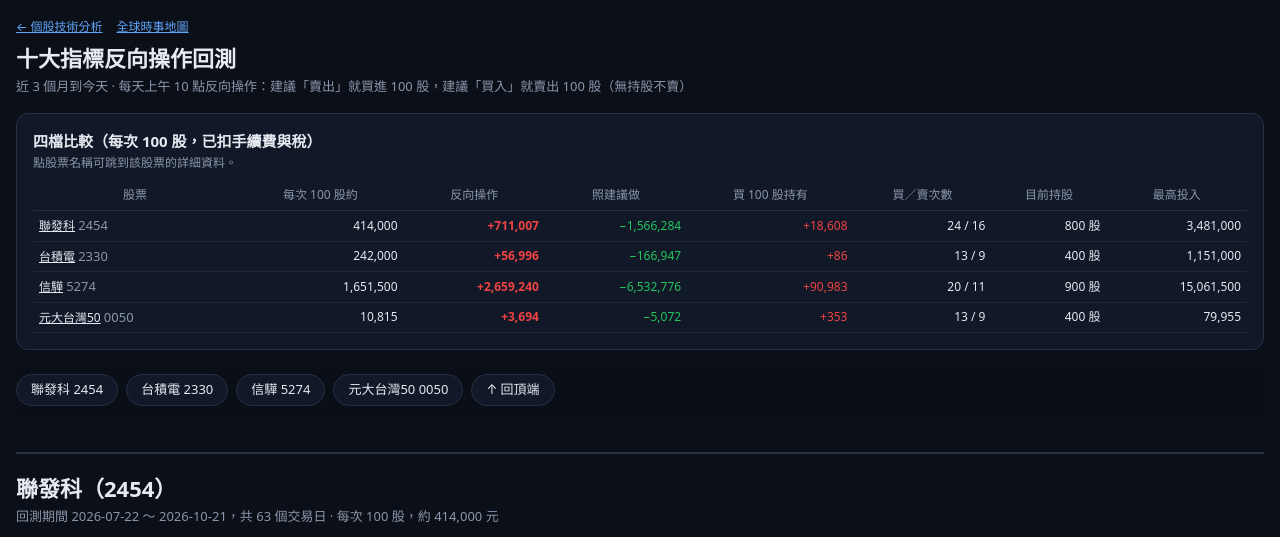
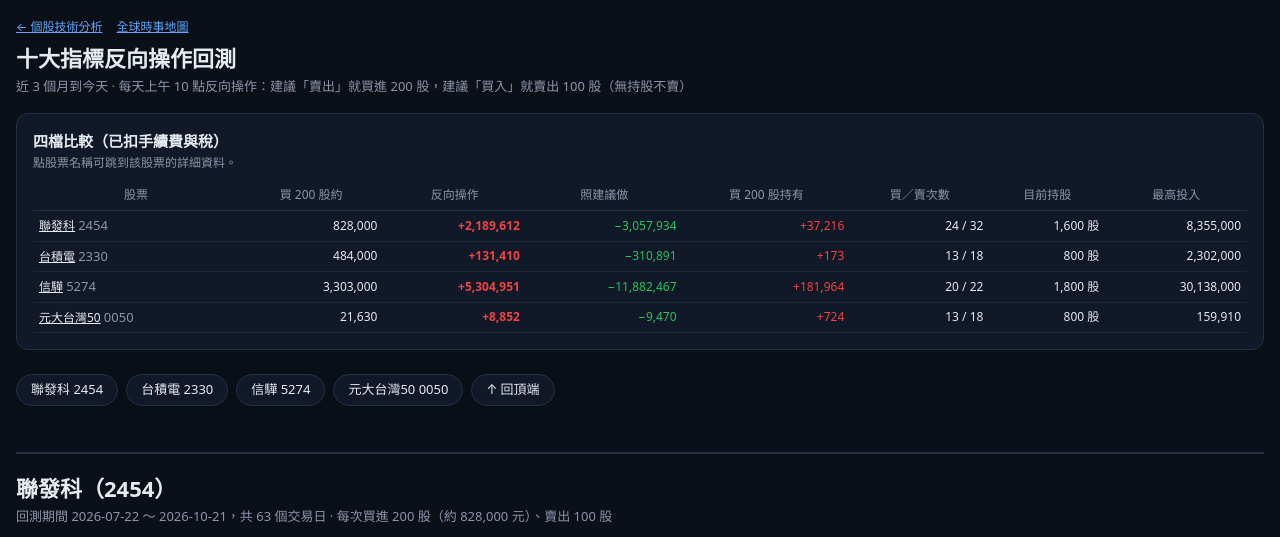
Before and after one commit to Chih-o/world-map, a plain HTML site: page backtest.html in a window 1280 px wide. Shown: the top 537 px of the page. Drawn offline with Linux system fonts and the light colour scheme.

Commit message:
Backtest: buy 200 shares on sell signals, sell 100 on buy signals

```diff
--- a/backtest.html
+++ b/backtest.html
@@ -86,7 +86,7 @@
   <div class="sub" id="rule-line">載入中…</div>
 
   <section class="card" style="margin-top:16px">
-    <h2>四檔比較（每次 100 股，已扣手續費與稅）</h2>
+    <h2>四檔比較（已扣手續費與稅）</h2>
     <div class="desc">點股票名稱可跳到該股票的詳細資料。</div>
     <div class="tablewrap"><table class="days overview" id="overview"></table></div>
   </section>
@@ -186,12 +186,12 @@
 }
 
 function stockSection(code) {
-  const bt = all.stocks[code], s = bt.summary, lot = all.rules.lot;
+  const bt = all.stocks[code], s = bt.summary, { buy_qty: bq, sell_qty: sq } = all.rules;
   const tiles = [
     ["已實現損益", money(s.realized), cls(s.realized), `賣出 ${s.sells} 次的結果`],
     ["未實現損益", money(s.unrealized), cls(s.unrealized), `尚持有 ${int(s.shares_held)} 股`],
     ["手續費＋交易稅", "−" + int(s.fees), "down", "已計入總損益"],
-    ["交易次數", `買 ${s.buys} / 賣 ${s.sells}`, "", `每次 ${lot} 股`],
+    ["交易次數", `買 ${s.buys} / 賣 ${s.sells}`, "", `每次買 ${bq} 股、賣 ${sq} 股`],
     ["目前持股", `${int(s.shares_held)} 股`, "", s.avg_cost ? `平均成本 ${px(s.avg_cost)}` : "無持股"],
     ["最新收盤價", px(s.last_close), "", bt.end],
     ["最高投入金額", int(s.max_cost), "", "同時持有股票的最大成本"],
@@ -207,15 +207,15 @@
       <td class="${cls(d.pnl)}">${money(d.pnl)}</td><td class="${cls(d.cum)}">${money(d.cum)}</td></tr>`).join("");
   return `<section class="stock" id="s-${esc(code)}">
     <h2 class="stock-title">${esc(bt.name)}（${esc(code)}）</h2>
-    <div class="sub">回測期間 ${esc(bt.start)} ～ ${esc(bt.end)}，共 ${s.trading_days} 個交易日 · 每次 ${lot} 股，約 ${int(s.last_close * lot)} 元</div>
+    <div class="sub">回測期間 ${esc(bt.start)} ～ ${esc(bt.end)}，共 ${s.trading_days} 個交易日 · 每次買進 ${bq} 股（約 ${int(s.last_close * bq)} 元）、賣出 ${sq} 股</div>
     <div class="hero">
       <div class="card verdict">
         <div class="lab">到今天的總損益（已扣手續費與交易稅）</div>
         <div class="big ${cls(s.total)}">${money(s.total)} 元</div>
         <div class="word ${cls(s.total)}">${s.total > 0 ? "賺錢" : s.total < 0 ? "賠錢" : "不賺不賠"}</div>
         <p>同期間比較：<br>
-          · 照建議做（每次 ${lot} 股）：<b class="${cls(s.follow_total)}">${money(s.follow_total)} 元</b><br>
-          · 第一天 10 點買 ${lot} 股持有到今天：<b class="${cls(s.buy_and_hold)}">${money(s.buy_and_hold)} 元</b></p>
+          · 照建議做（買入就買 ${bq} 股、賣出就賣 ${sq} 股）：<b class="${cls(s.follow_total)}">${money(s.follow_total)} 元</b><br>
+          · 第一天 10 點買 ${bq} 股持有到今天：<b class="${cls(s.buy_and_hold)}">${money(s.buy_and_hold)} 元</b></p>
       </div>
       <div class="tiles">${tiles.map(([k, v, c, sub]) =>
         `<div class="tile"><span>${k}</span><b class="${c}">${v}</b><small>${esc(sub)}</small></div>`).join("")}</div>
@@ -232,7 +232,7 @@
     </section>
     <section class="card chart-card">
       <h2>股價與買賣點</h2>
-      <div class="desc">線為每日收盤價；▲ 為上午 10 點買進 ${lot} 股、▼ 為賣出 ${lot} 股的價格。</div>
+      <div class="desc">線為每日收盤價；▲ 為上午 10 點買進 ${bq} 股、▼ 為賣出 ${sq} 股的價格。</div>
       <div class="chart" id="price-${esc(code)}"></div>
       <div class="legend"><span><i style="background:#94a3b8;height:2px;vertical-align:3px"></i>收盤價</span>
         <span><span class="up">▲</span> 買進</span><span><span class="down">▼</span> 賣出</span></div>
@@ -250,15 +250,15 @@
 }
 
 function render() {
-  const lot = all.rules.lot;
+  const { buy_qty: bq, sell_qty: sq } = all.rules;
   document.getElementById("rule-line").textContent =
-    `近 ${all.months} 個月到今天 · 每天上午 10 點反向操作：建議「賣出」就買進 ${lot} 股，建議「買入」就賣出 ${lot} 股（無持股不賣）`;
+    `近 ${all.months} 個月到今天 · 每天上午 10 點反向操作：建議「賣出」就買進 ${bq} 股，建議「買入」就賣出 ${sq} 股（無持股不賣）`;
   document.getElementById("overview").innerHTML = `
-    <tr><th>股票</th><th>每次 ${lot} 股約</th><th>反向操作</th><th>照建議做</th><th>買 ${lot} 股持有</th><th>買／賣次數</th><th>目前持股</th><th>最高投入</th></tr>
+    <tr><th>股票</th><th>買 ${bq} 股約</th><th>反向操作</th><th>照建議做</th><th>買 ${bq} 股持有</th><th>買／賣次數</th><th>目前持股</th><th>最高投入</th></tr>
     ${all.order.map(c => { const st = all.stocks[c], s = st.summary; return `
       <tr>
         <td><a href="#s-${esc(c)}">${esc(st.name)}</a> <span class="sub">${esc(c)}</span></td>
-        <td>${int(s.last_close * lot)}</td>
+        <td>${int(s.last_close * bq)}</td>
         <td class="${cls(s.total)}"><b>${money(s.total)}</b></td>
         <td class="${cls(s.follow_total)}">${money(s.follow_total)}</td>
         <td class="${cls(s.buy_and_hold)}">${money(s.buy_and_hold)}</td>
@@ -272,10 +272,11 @@
   const r = all.rules;
   document.getElementById("note").innerHTML = `
     <b>回測規則：</b>每天開盤前，用前一個交易日收盤為止的日線計算 10 個指標（MA、MACD、RSI、KD、布林通道、DMI、SAR、威廉 %R、ROC、OBV），
-    紅燈 ≥ 7 為「買入」、4–6「持有」、≤ 3「賣出」。上午 10 點<b>反向操作</b>：建議「賣出」就買進 ${r.lot} 股；建議「買入」就賣出 ${r.lot} 股，手上沒有股票就不賣（不放空）；「持有」不動作。<br>
+    紅燈 ≥ 7 為「買入」、4–6「持有」、≤ 3「賣出」。上午 10 點<b>反向操作</b>：建議「賣出」就買進 ${r.buy_qty} 股；建議「買入」就賣出 ${r.sell_qty} 股，手上沒有股票就不賣（不放空）；「持有」不動作。
+    買多賣少，所以持股會比「每次買賣一樣多」時累積得更快。<br>
     <b>成本：</b>手續費 ${(r.fee_rate * 100).toFixed(4)}%（每筆最低 ${r.fee_min} 元，未計折扣）、賣出交易稅 ${(r.tax_rate * 100).toFixed(1)}%。
-    每次只交易 ${r.lot} 股，金額小的股票（例如 0050）手續費常以最低 ${r.fee_min} 元計算，對損益影響較大。<br>
-    <b>成交價：</b>用 Yahoo Finance 小時線 10:00 的價格。實際上 100 股屬於「盤中零股」交易，成交價可能和整股略有差異。<br>
+    每次只交易幾百股，金額小的股票（例如 0050）手續費常以最低 ${r.fee_min} 元計算，對損益影響較大。<br>
+    <b>成交價：</b>用 Yahoo Finance 小時線 10:00 的價格。實際上不到 1,000 股屬於「盤中零股」交易，成交價可能和整股略有差異。<br>
     <b>注意：</b>歷史回測結果不代表未來表現，僅供學習參考，不構成投資建議。資料產生時間：${new Date(all.generated).toLocaleString("zh-TW")}`;
   if (location.hash) document.querySelector(location.hash)?.scrollIntoView();
 }
```
Also changed, not shown: data/backtest.json (+1 -1 lines), 2 other files.
